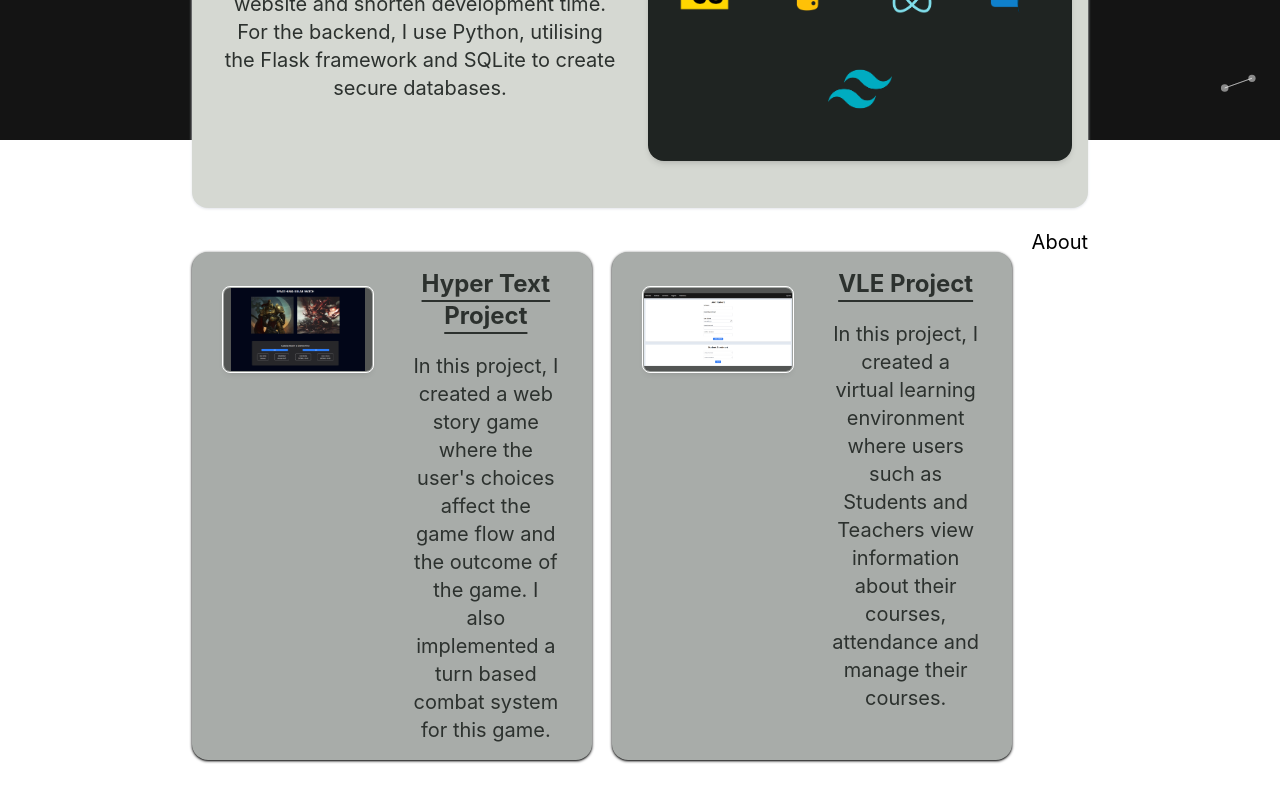
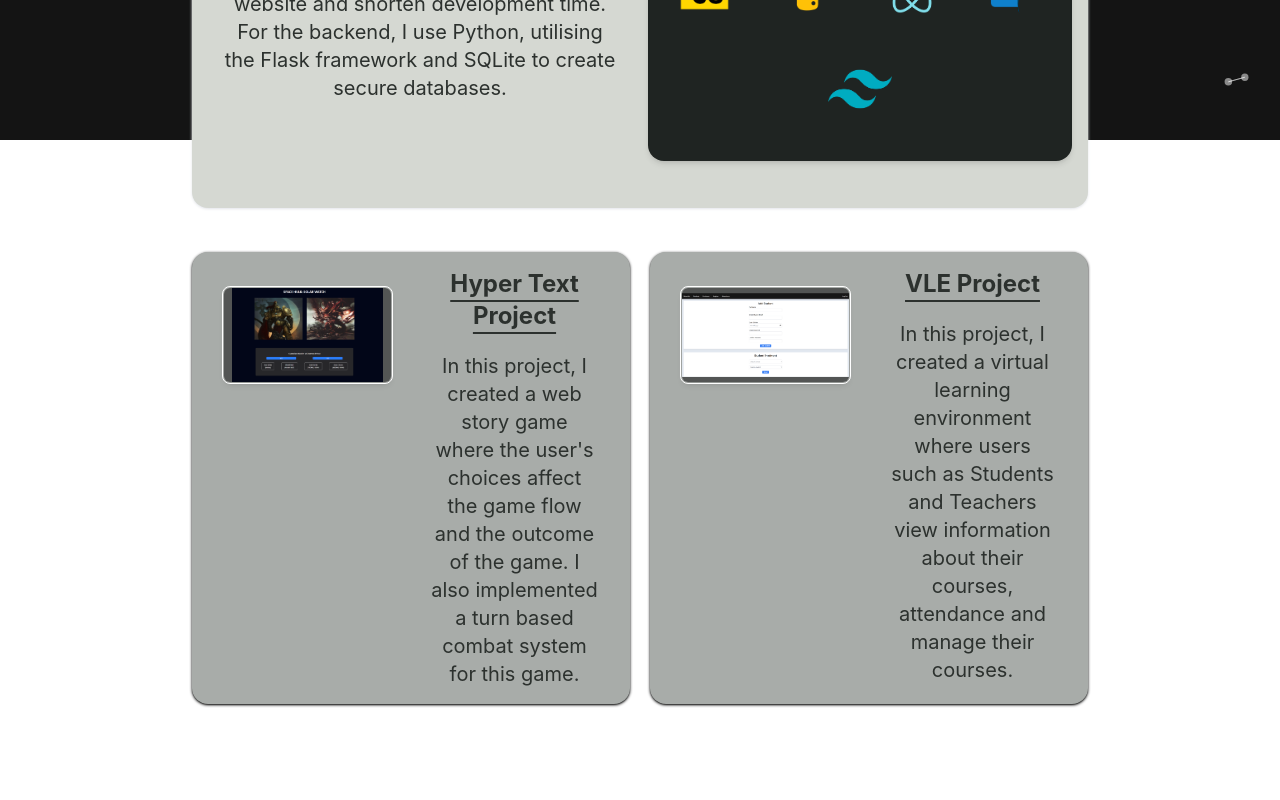
Before and after one commit to thomas-stk/thomas-stk.github.io, a React (Create React App) app: page / in a window 1280 px wide. Shown: the part 660-1460 px from the top of the page. After the commit the page ends 1404 px from the top, so only its background shows below. Built offline with nearby package versions, Linux system fonts and the light colour scheme.

Commit message:
Commented out about section

```diff
--- a/src/App.js
+++ b/src/App.js
@@ -133,9 +133,9 @@ function App() {
           </div>
 
           {/* About Section */}
-          <div className=''>
+          {/* <div className='hidden'>
             <h2 className='text-xl text-'>About</h2>
-          </div>
+          </div> */}
 
         </div>
       </div>
```
